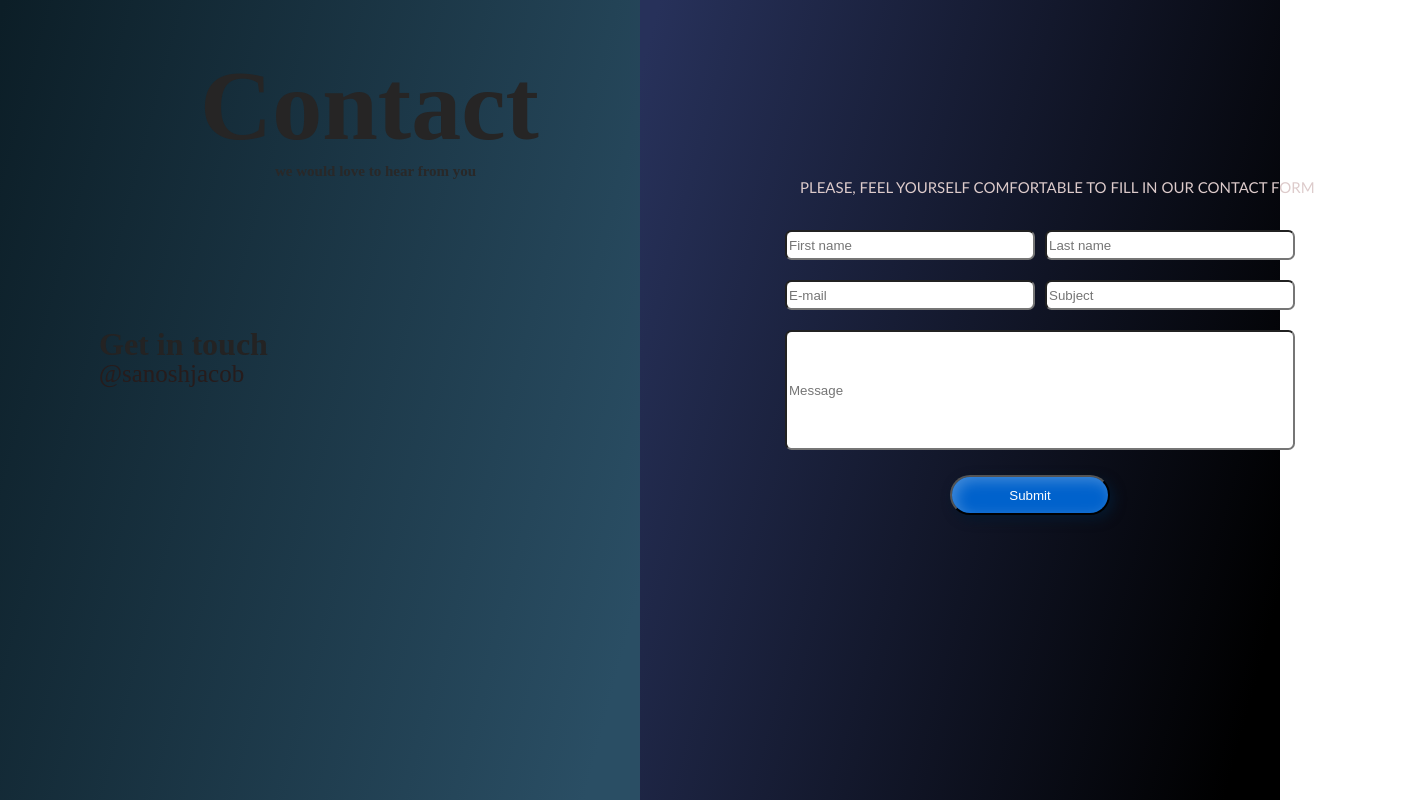
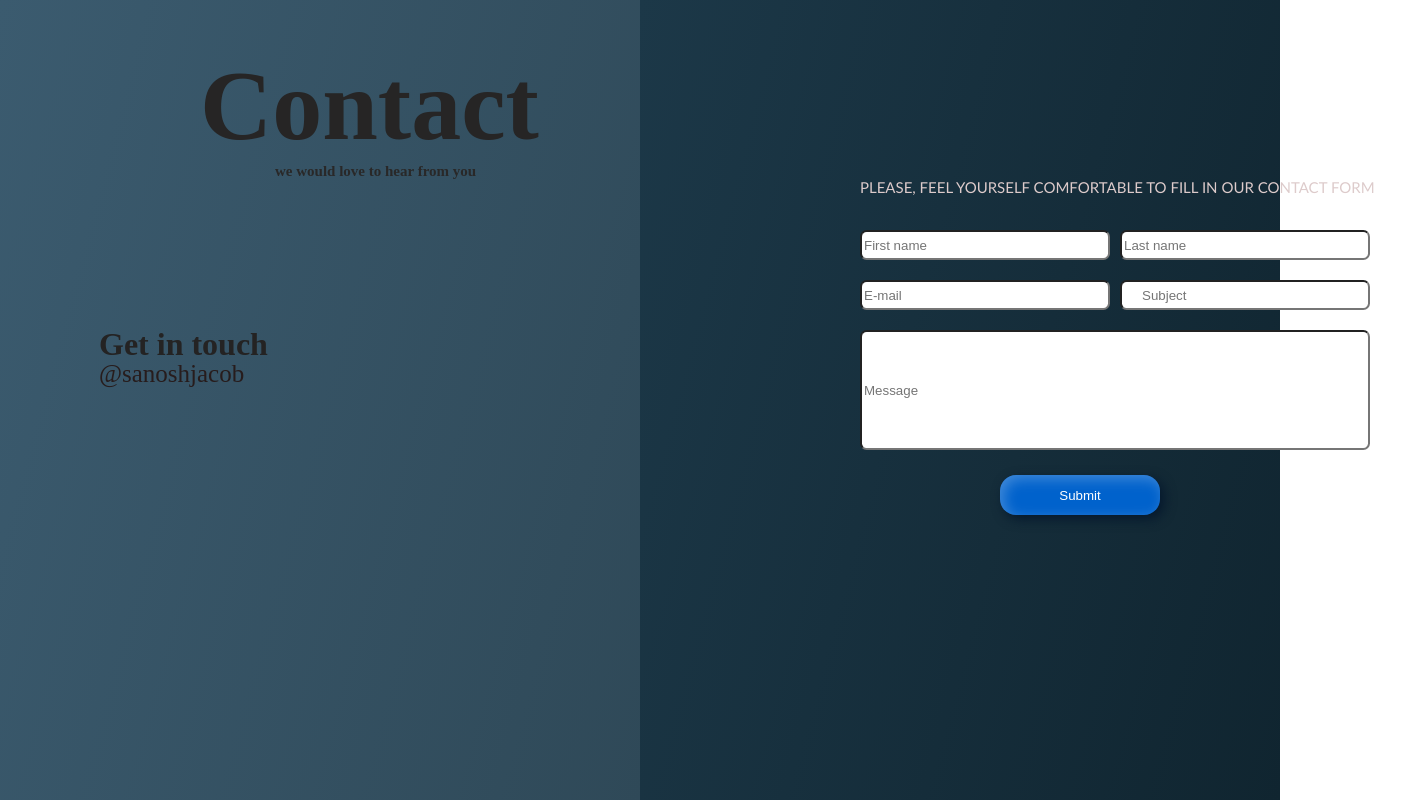
Before and after one commit to dev-triangle/roots-frontend, a React (Create React App) app: page /contact in a window 1280 px wide. Shown: the whole page, 1420 px wide, since content can reach past the window. Built offline with nearby package versions, Linux system fonts and the light colour scheme.

Commit message:
color changes

```diff
--- a/src/pages/Contact/Contact.css
+++ b/src/pages/Contact/Contact.css
@@ -1,17 +1,18 @@
 .page{
+
     width: 50%;
     height: 50%;
-    background:linear-gradient(104.98deg, #0C1E27 .5%, #2A4E64  93.54%);
+    background:linear-gradient(104.98deg, #3B5B6F,#2F4958);
     min-height: 100vh;
 }
 .page2{
+    display: flex;
     width: 50%;
     height: 50%;
-    background: linear-gradient(104.98deg, #27315A 2.26%, #000000 93.54%);
+    background: linear-gradient(104.98deg,#1C3848,#102530);
     min-height: 100vh;
 }
 .page1{
-
     scrollbar-width: none;
     color: aliceblue;
     text-size-adjust: 4xl;
@@ -91,18 +92,19 @@ line-height: 14px;
 color: #DDCBCB;
 }
 .co_body{
-    position: absolute;
+position: absolute;
 width: 560px;
 height: 15px;
-left: 800px;
+left: 860px;
 top: 180px;
 }
 .contact_input{
 position: absolute;
 width: 200px;
 height: 396px;
-left: 775px;
+left: 850px;
 top: 230px;
+border: none;
 }
 
 .co_input4{
@@ -112,6 +114,7 @@ height: 30px;
 left: 270px;
 top: 50px;
 border-radius: .5em;
+padding: 12px 20px;
 }
 .co_input2{
     position:absolute;
@@ -136,6 +139,7 @@ border-radius: .5em;
     left: 10px;
     top:0px;
     border-radius: .5em;
+
 }
 .co_input5{
     position:absolute;
@@ -148,12 +152,14 @@ border-radius: .5em;
 .submit_body{
     position: absolute;
     top: 475px;
-    left: 950px;
+    left: 1000px;
+
 }
 .submit_button{
     background-color: #0062CC;
     color: #ffff;
-    border-radius: 1.25rem;
+    border-radius: 1rem;
+    border: none;
     width: 10rem;
     height: 2.5rem;
     box-shadow: 4px 4px 12px #05182D, inset 4px 4px 14px rgba(255, 255, 255, 0.25);
--- a/src/pages/Guides/Guides.css
+++ b/src/pages/Guides/Guides.css
@@ -1,20 +1,20 @@
 .guide_main{
-    background:linear-gradient(104.98deg, #0C1E27 2%, #2A4E64  93.54%);
+    background:linear-gradient(104.98deg, #1B3747 , #0C1E27);
     width:100%;
-    height:100% ;
+    height:100vh ;
     min-height: 100vh;
 }
 .guide_img{
 
 position: absolute;
 width: 700px;
-height: 1080px;
-left: 0px;
-top: 0px;
+height: 100vh;
+margin: 0;
+background-image: url('C:\Users\hp\Documents\roots-frontend\src\images\guide - Copy.png');
+background-repeat: no-repeat;
+background-size: cover;
+}
 
-background-image: url(https://www.goingthewholehogg.com/wp-content/uploads/Travel-Photography-Gear-Header.jpg);
-opacity: 0.4;
-}
 .g_heading{
     position: absolute;
 width: 342px;
@@ -36,8 +36,9 @@ width: 421px;
   height: 340px;
   left: 830px;
   top: 220px;
-border: 1px dashed #FFFFFF;
+  border: 5px dashed #FFFFFF;
   border-radius: 25px;
+  border-width: 2px;
   }
 .gu_input1{
   position: absolute;
@@ -45,9 +46,11 @@ width: 310px;
 height: 30px;
 left: 50px;
 top: 50px;
-
+background: transparent;
 border: 3px solid #494747;
 border-radius: 4px;
+
+
 }
 .gu_input2{
     position: absolute;
@@ -55,7 +58,7 @@ border-radius: 4px;
   height: 30px;
   left: 50px;
   top: 90px;
-
+  background: transparent;
   border: 3px solid #494747;
   border-radius: 4px;
   }
@@ -65,7 +68,7 @@ border-radius: 4px;
   height: 30px;
   left: 50px;
   top: 130px;
-
+  background: transparent;
   border: 3px solid #494747;
   border-radius: 4px;
   }
@@ -75,7 +78,7 @@ border-radius: 4px;
   height: 30px;
   left: 210px;
   top: 130px;
-
+  background: transparent;
   border: 3px solid #494747;
   border-radius: 4px;
   }
@@ -85,7 +88,7 @@ border-radius: 4px;
   height: 30px;
   left: 210px;
   top: 170px;
-
+  background: transparent;
   border: 3px solid #494747;
   border-radius: 4px;
   }
@@ -95,7 +98,7 @@ border-radius: 4px;
   height: 30px;
   left: 50px;
   top: 170px;
-
+  background: transparent;
   border: 3px solid #494747;
   border-radius: 4px;
   }
@@ -121,6 +124,7 @@ font-size: 15px;
 line-height: 26px;
 letter-spacing: 0.01em;
 color: #FFFFFF;
+border: none;
 }
 .g_dot1{
     position: absolute;
--- a/src/pages/Homepage/Homepage.css
+++ b/src/pages/Homepage/Homepage.css
@@ -1,30 +1,25 @@
 @import url('https://fonts.googleapis.com/css2?family=Roboto+Slab:wght@300&family=Rock+Salt&display=swap');
 
 .home_container{
-
+    display: flex;
+    justify-content: left;
+    align-items: center;
     width: 100%;
     min-height: 100vh;
     background-color: #462727;
     background-size: cover;
-
-  background-image: url('../../assets/png/Bgroot.png');
-  display: flex;
-  justify-content: left;
-  align-items: center;
+    background-image: url('C:\Users\hp\Documents\roots-frontend\src\images\Bgroot.png');
 }
 
 
 .home_title{
-color: #ffffff;
     font-size: 128px;
     margin-left: 1.2em;
-
-
-
+    color: #ffffff;
 }
 
 .home_intro{
-font-family: 'Work Sans';
+    font-family:'Work Sans';
     font-style: normal;
     font-weight: 400;
     font-size: 23px;
@@ -33,10 +28,6 @@ width: 732px;
     height: 85px;
     color: #ffffff;
     margin-left: 150px;
-
-
-
-
 }
 /* .home_button{
     border: none;
```
Also changed, not shown: src/images/guide - Copy.png (added), 1 other file (tests, documents, lock files or other folders). Lines whose indentation alone changed are shown as unchanged.
